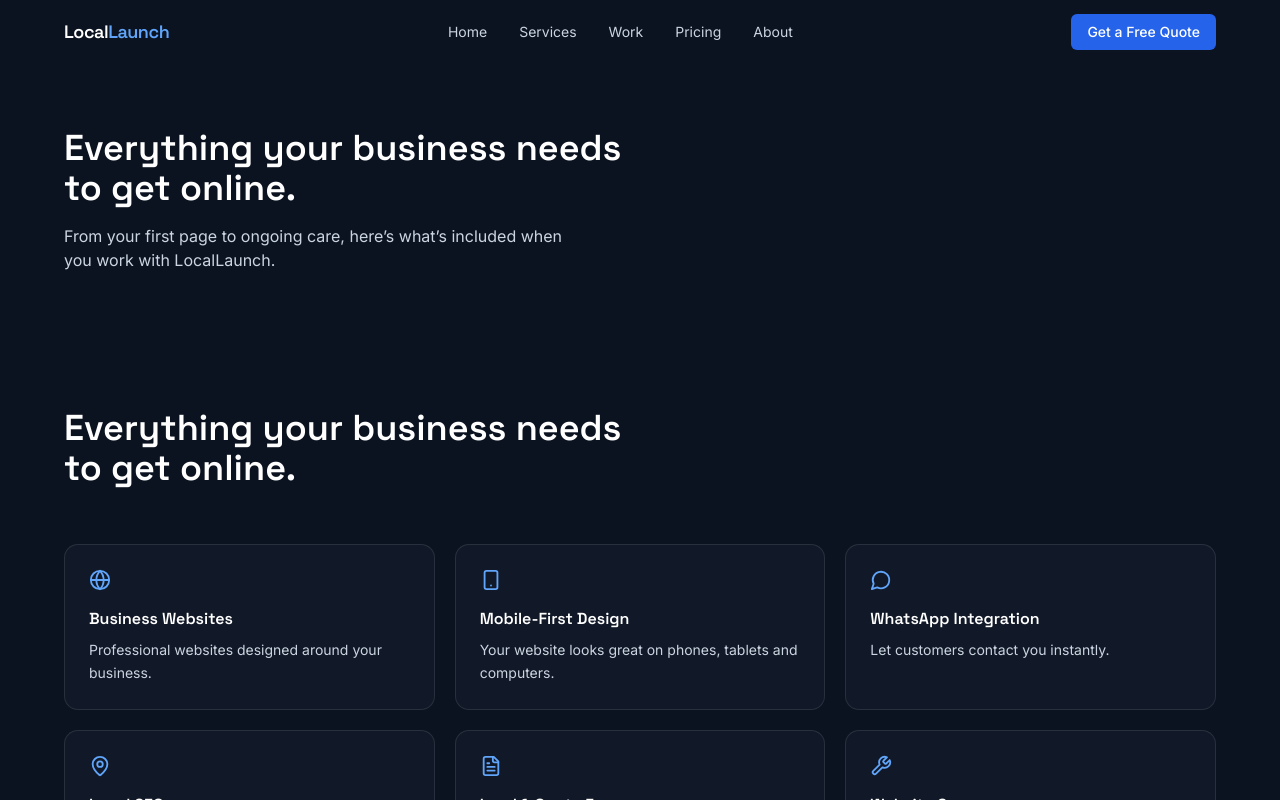
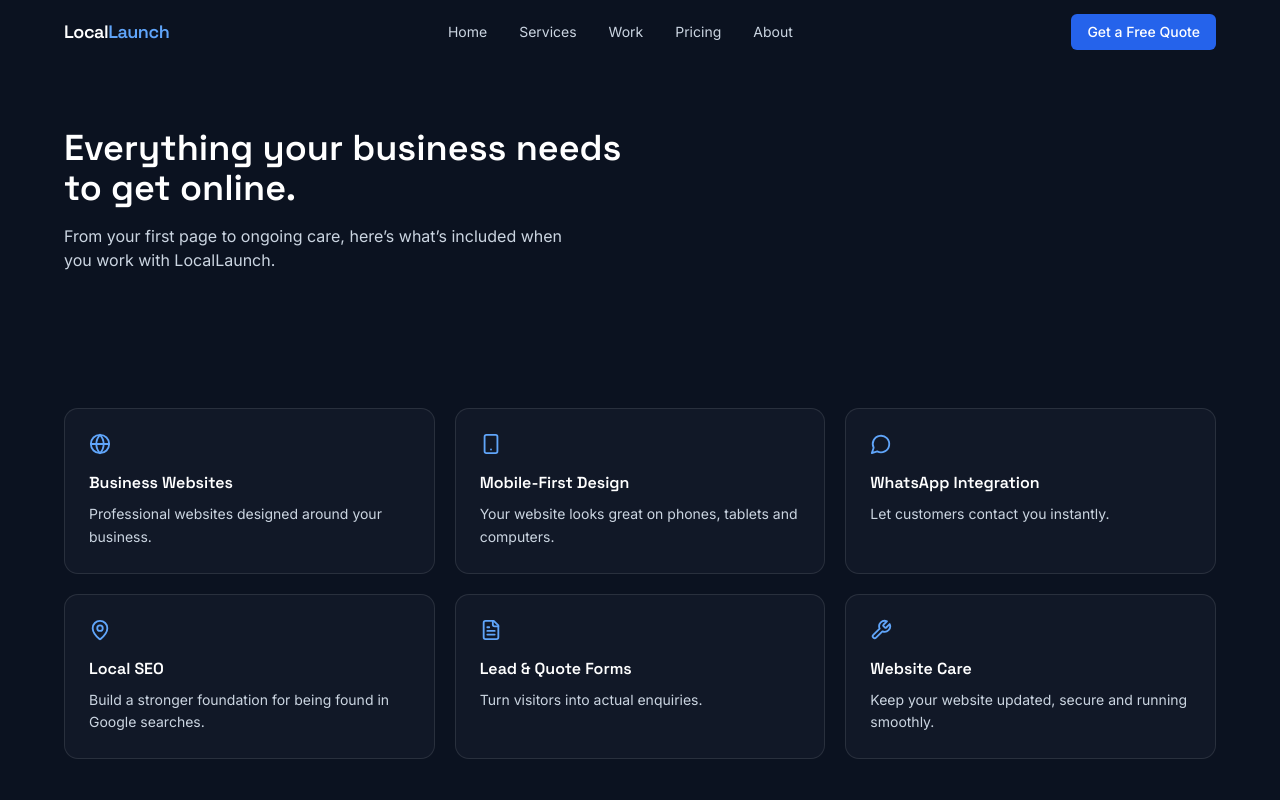
Before and after one commit to qwelelikho-source/locallaunch, a Next.js app: page /services in a window 1280 px wide. Shown: the top 800 px of the page. Built offline with nearby package versions, Linux system fonts and the light colour scheme.

Commit message:
Fix duplicate services heading

```diff
--- a/app/(site)/services/page.tsx
+++ b/app/(site)/services/page.tsx
@@ -20,7 +20,7 @@
           </p>
         </div>
       </section>
-      <Services />
+      <Services showHeading={false} />
       <Cta />
     </>
   );
--- a/components/services.tsx
+++ b/components/services.tsx
@@ -33,15 +33,17 @@
   },
 ];
 
-export default function Services() {
+export default function Services({ showHeading = true }: { showHeading?: boolean }) {
   return (
     <section id="services" className="bg-ll-bg py-24">
       <div className="container-content">
-        <h2 className="font-display max-w-xl text-3xl font-semibold text-white md:text-4xl">
-          Everything your business needs to get online.
-        </h2>
+        {showHeading && (
+          <h2 className="font-display max-w-xl text-3xl font-semibold text-white md:text-4xl">
+            Everything your business needs to get online.
+          </h2>
+        )}
 
-        <div className="mt-14 grid gap-5 sm:grid-cols-2 lg:grid-cols-3">
+        <div className={`grid gap-5 sm:grid-cols-2 lg:grid-cols-3 ${showHeading ? "mt-14" : ""}`}>
           {services.map((s) => (
             <div
               key={s.title}
```
